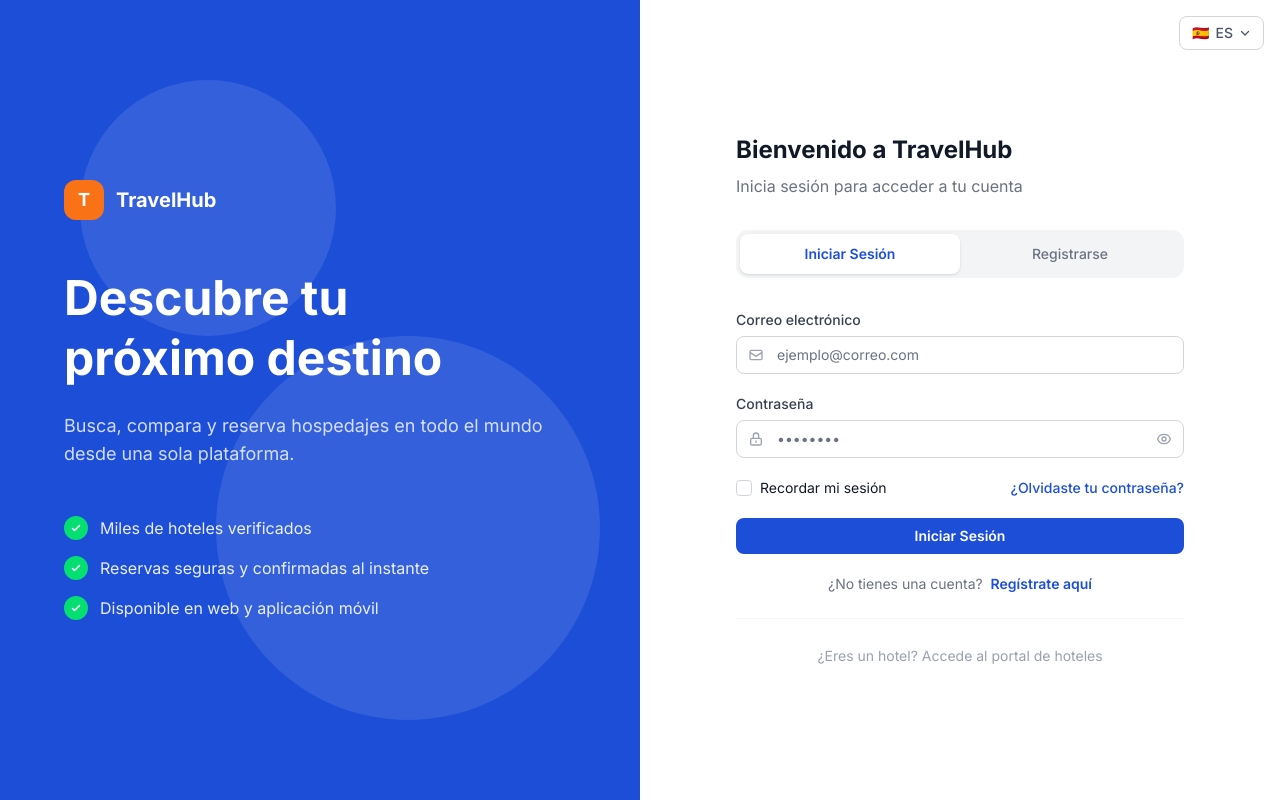
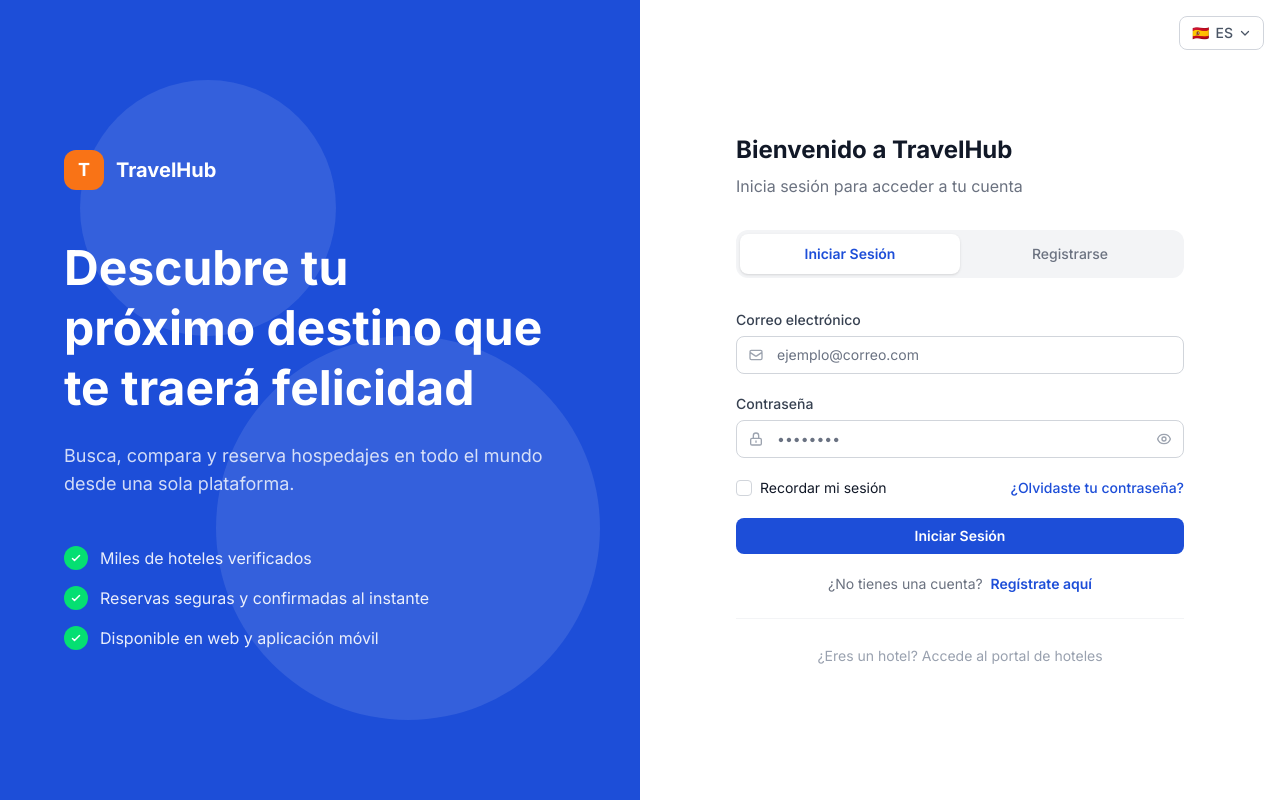
Before and after one commit to afvelezUniandes/proyecto-final, an Angular app in the folder travelhub-web/: page /login in a window 1280 px wide. Built offline with nearby package versions, Linux system fonts and the light colour scheme.

Commit message:
feat: enhance login page text for better user engagement; update link formatting

```diff
--- a/travelhub-web/src/app/features/auth/login/login.component.html
+++ b/travelhub-web/src/app/features/auth/login/login.component.html
@@ -20,7 +20,7 @@
         <span class="text-white font-bold text-xl">TravelHub</span>
       </div>
       <h1 class="text-white text-5xl font-bold leading-tight mb-6">
-        Descubre tu<br />próximo destino
+        Descubre tu<br />próximo destino que te traerá felicidad
       </h1>
       <p class="text-white/80 text-lg mb-12">
         Busca, compara y reserva hospedajes en todo el mundo desde una sola plataforma.
@@ -331,7 +331,10 @@
       }
 
       <div class="mt-6 pt-6 border-t border-gray-100 text-center">
-        <a routerLink="/hotel/login" class="text-sm text-gray-400 hover:text-emerald-600 transition">
+        <a
+          routerLink="/hotel/login"
+          class="text-sm text-gray-400 hover:text-emerald-600 transition"
+        >
           ¿Eres un hotel? Accede al portal de hoteles
         </a>
       </div>
```
Also changed, not shown: 1 other file (tests, documents, lock files or other folders).
